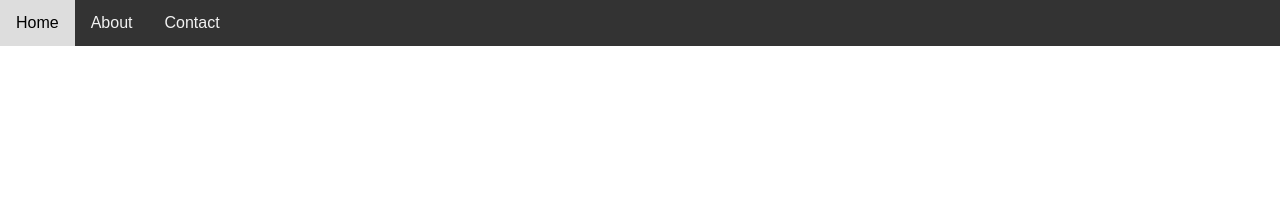
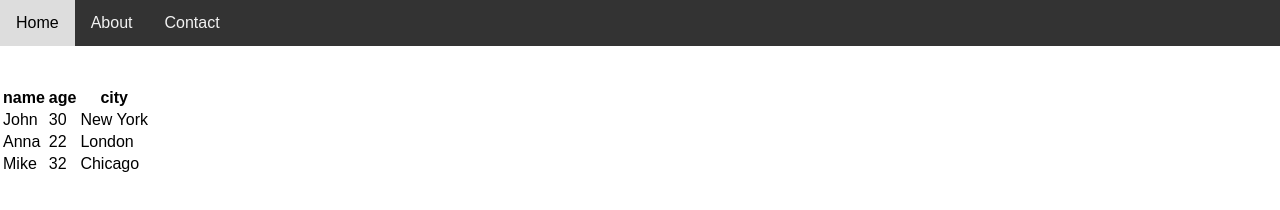
Before and after one commit to geetikabatra/Cheatsheet.github.io, a plain HTML site: page index.html in a window 1280 px wide. Drawn offline with Linux system fonts and the light colour scheme; no server answers.

Commit message:
add json

```diff
--- a/index.html
+++ b/index.html
@@ -85,5 +85,53 @@
         .catch(error => console.error('Error fetching JSON data:', error));
 </script>
 
+<div id="table-container"></div>
+
+<script>
+    // Sample JSON data
+    const jsonData = [
+        { "name": "John", "age": 30, "city": "New York" },
+        { "name": "Anna", "age": 22, "city": "London" },
+        { "name": "Mike", "age": 32, "city": "Chicago" }
+    ];
+
+    // Function to convert JSON to HTML table
+    function jsonToTable(json) {
+        const table = document.createElement('table');
+        const thead = document.createElement('thead');
+        const tbody = document.createElement('tbody');
+
+        // Create table headers
+        const headers = Object.keys(json[0]);
+        const headerRow = document.createElement('tr');
+        headers.forEach(header => {
+            const th = document.createElement('th');
+            th.textContent = header;
+            headerRow.appendChild(th);
+        });
+        thead.appendChild(headerRow);
+
+        // Create table rows
+        json.forEach(item => {
+            const row = document.createElement('tr');
+            headers.forEach(header => {
+                const td = document.createElement('td');
+                td.textContent = item[header];
+                row.appendChild(td);
+            });
+            tbody.appendChild(row);
+        });
+
+        table.appendChild(thead);
+        table.appendChild(tbody);
+        return table;
+    }
+
+    // Render the table
+    const tableContainer = document.getElementById('table-container');
+    tableContainer.appendChild(jsonToTable(jsonData));
+</script>
+
+
 </body>
 </html>
```
